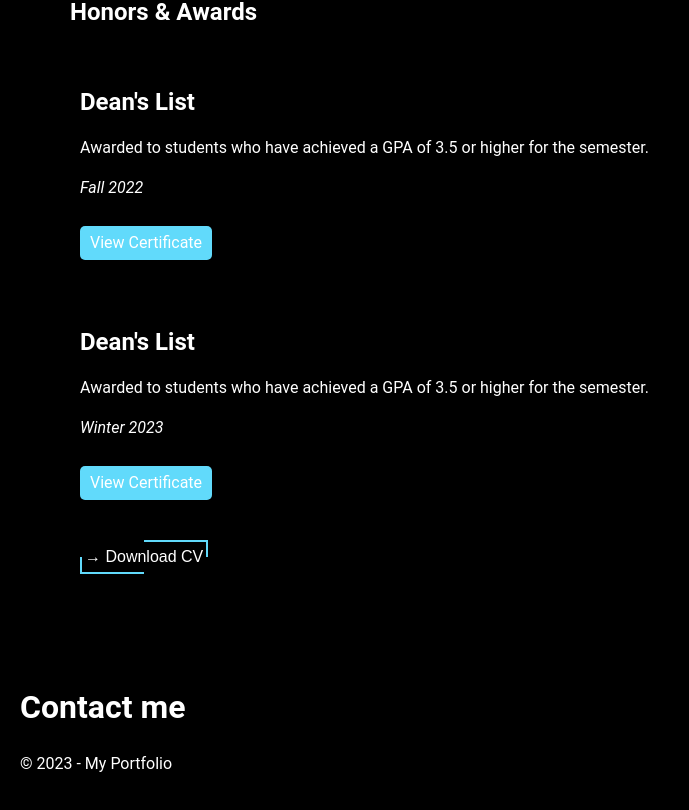
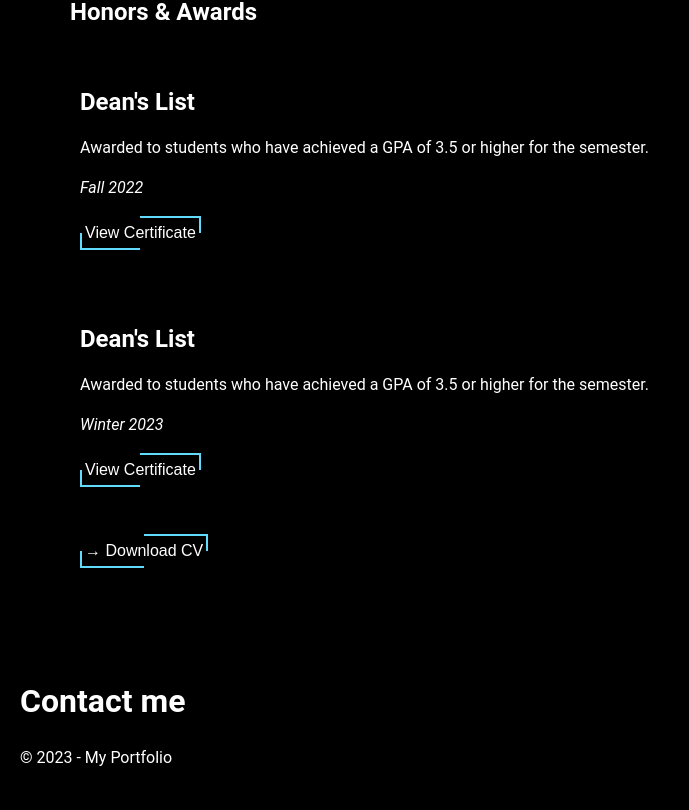
Before and after one commit to ZeRav3n/PersonalWeb, a React (Create React App) app: page / in a window 1280 px wide. Shown: the part 2038-2848 px from the top of the page, without its empty margins (0-689 px from the left). Built offline with nearby package versions, Linux system fonts and the light colour scheme.

Commit message:
More CSS

```diff
--- a/src/App.css
+++ b/src/App.css
@@ -224,18 +224,61 @@ body {
   object-fit: cover;
 }
 .view-btn {
+  font-family: Manrope, sans-serif;
+  font-size: 1rem;
+  line-height: 1.5;
+  box-sizing: border-box;
+  -webkit-font-smoothing: antialiased;
+  color: #fff;
+  text-decoration: none;
+  position: relative;
   display: inline-block;
-  color: #fff;
-  background-color: #61dafb;
-  padding: 5px 10px;
-  text-decoration: none;
-  border-radius: 5px;
-  margin-top: 10px;
-  transition: background-color 0.3s ease;
+  padding: 5px;
+  overflow: hidden;
 }
-
-.view-btn:hover {
-  background-color: #4dc0e7;
+.view-btn:before, .view-btn:after {
+  position: absolute;
+  content: "";
+  height: 2px;
+  width: 50%;
+  background: #61dafb;
+  transition: all 0.3s;
+}
+.view-btn:before {
+  top: 0;
+  left: 50%;
+}
+.view-btn:after {
+  bottom: 0;
+  right: 50%;
+}
+.view-btn:hover:before {
+  left: 0;
+}
+.view-btn:hover:after {
+  right: 0;
+}
+.view-btn span:before, .view-btn span:after {
+  position: absolute;
+  content: "";
+  height: 50%;
+  width: 2px;
+  background: #61dafb;
+  transition: all 0.3s;
+}
+.view-btn span:before {
+  top: 50%;
+  left: 0;
+}
+.view-btn span:after {
+  bottom: 50%;
+  right: 0;
+}
+.view-btn:hover span:before {
+  top: 0;
+}
+.view-btn:hover span:after {
+  bottom: 0;
 }
 .resume-container {
   width: 100%;
--- a/src/components/Honors.js
+++ b/src/components/Honors.js
@@ -34,7 +34,9 @@ export default function Honors() {
               rel="noopener noreferrer"
               className="view-btn"
             >
+              <span>
               View Certificate
+              </span>
             </a>
           </div>
         ))}
--- a/src/components/Resume.js
+++ b/src/components/Resume.js
@@ -1,5 +1,4 @@
 import "../App.css"
-
 export default function Cert() {
   const resumeURL = process.env.PUBLIC_URL + '/assets/Ratin_Zaman_Resume_IT.pdf';
     return (
```
